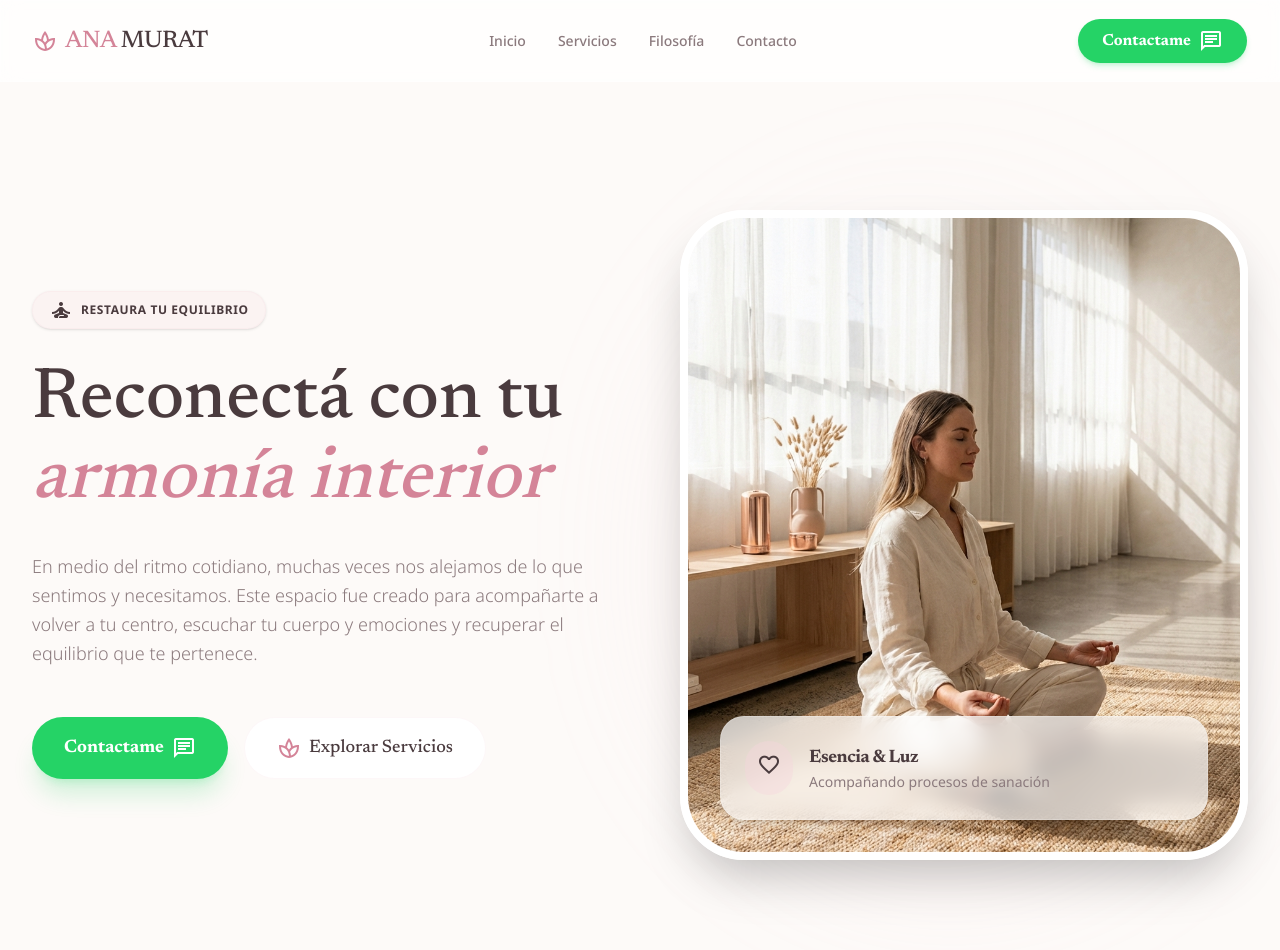
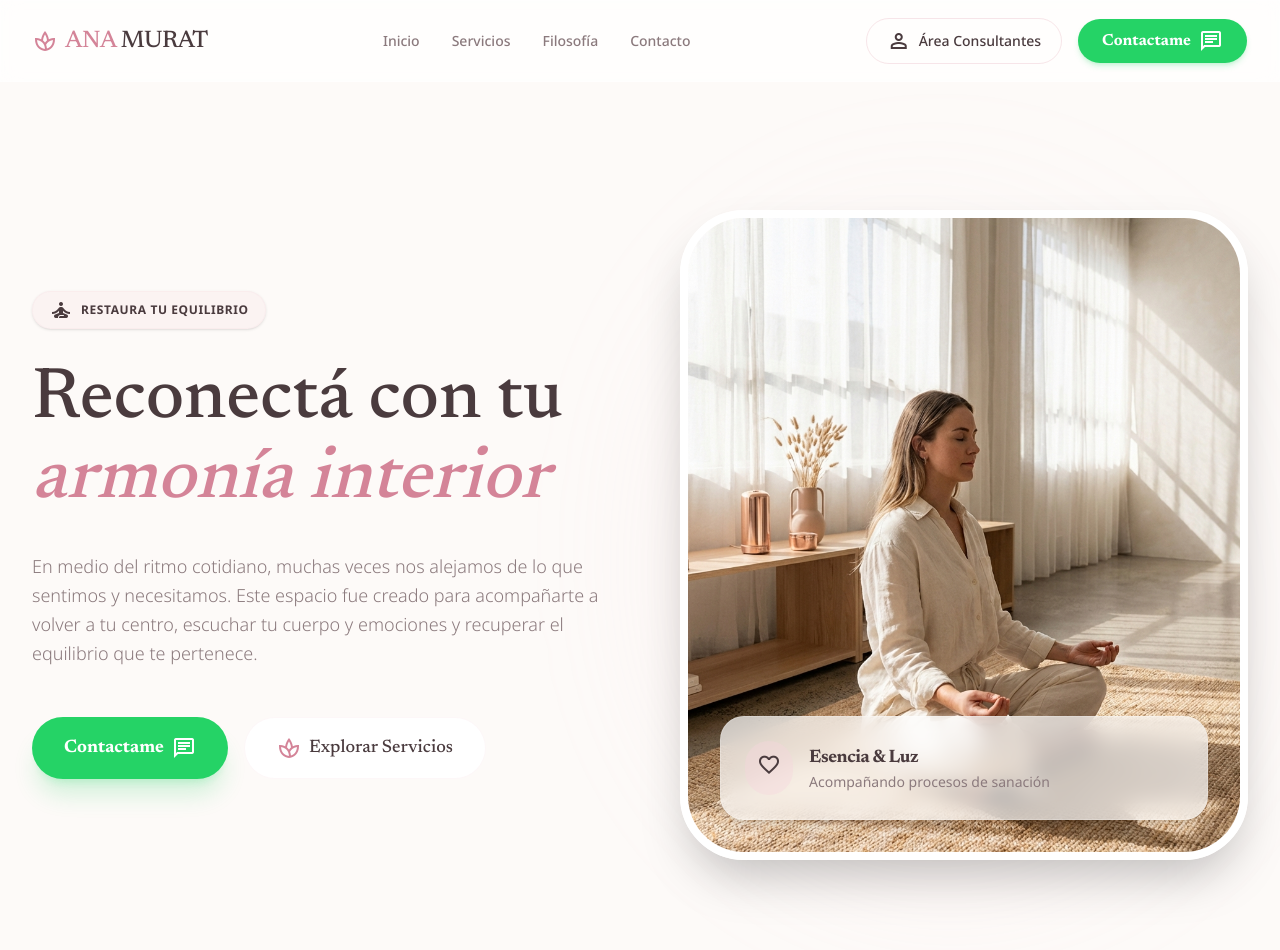
Before and after one commit to fmonfasani/AnaReiki, a Next.js app: page / in a window 1280 px wide. Shown: the top 950 px of the page. Built offline with nearby package versions, Linux system fonts and the light colour scheme.

Commit message:
style: updated Navbar with Área Consultantes button

```diff
--- a/src/components/Navbar.tsx
+++ b/src/components/Navbar.tsx
@@ -62,6 +62,16 @@ export default function Navbar() {
 
           <div className="flex items-center gap-4">
             <Link
+              href="/login"
+              className="hidden lg:flex items-center gap-2 text-sm font-medium text-text-main hover:text-primary-dark transition-all duration-300 px-5 py-2.5 border border-primary-dark/20 rounded-full hover:bg-primary/10 group"
+            >
+              <span className="material-symbols-outlined text-[20px] group-hover:scale-110 transition-transform">
+                person
+              </span>
+              Área Consultantes
+            </Link>
+
+            <Link
               href="https://wa.me/543584376502"
               target="_blank"
               rel="noopener noreferrer"
@@ -108,8 +118,8 @@ export default function Navbar() {
               <span className="material-symbols-outlined text-3xl">close</span>
             </button>
 
-            <div className="flex flex-col items-center justify-center flex-grow py-20 px-8">
-              <nav className="flex flex-col items-center gap-12 w-full">
+            <div className="flex flex-col items-center justify-center flex-grow py-20 px-8 overflow-y-auto">
+              <nav className="flex flex-col items-center gap-10 w-full">
                 {navLinks.map((link, i) => (
                   <motion.div
                     key={link.name}
@@ -130,17 +140,28 @@ export default function Navbar() {
                 <motion.div
                   initial={{ opacity: 0, y: 10 }}
                   animate={{ opacity: 1, y: 0 }}
-                  transition={{ delay: 0.5 }}
-                  className="mt-8"
+                  transition={{ delay: 0.4 }}
+                  className="w-full flex flex-col items-center gap-6 mt-4"
                 >
                   <Link
-                    href="https://calendly.com/murat-anaj"
+                    href="/login"
+                    onClick={() => setIsOpen(false)}
+                    className="flex items-center gap-3 font-display text-3xl font-medium text-primary-dark hover:text-text-main transition-colors"
+                  >
+                    <span className="material-symbols-outlined text-3xl">
+                      person
+                    </span>
+                    Área Consultantes
+                  </Link>
+
+                  <Link
+                    href="https://wa.me/543584376502"
                     target="_blank"
                     rel="noopener noreferrer"
                     onClick={() => setIsOpen(false)}
-                    className="bg-primary/40 dark:bg-primary-dark/20 text-text-main dark:text-white px-12 py-5 rounded-[2rem] font-display font-medium text-xl shadow-lg shadow-primary/5 block text-center transform active:scale-95 transition-transform"
+                    className="bg-whatsapp text-white px-12 py-5 rounded-[2rem] font-display font-medium text-xl shadow-lg shadow-whatsapp/10 block text-center transform active:scale-95 transition-transform w-full max-w-[280px]"
                   >
-                    Agendar Sesión
+                    Contactame
                   </Link>
                 </motion.div>
               </nav>
```
